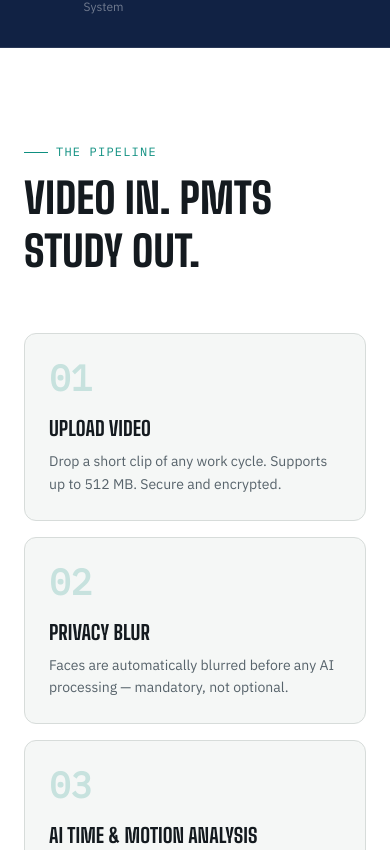
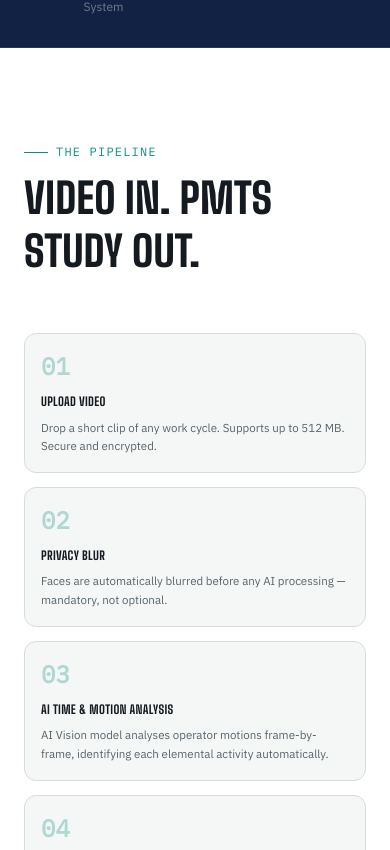
Before and after one commit to SWAYAMPATEL30/FactoryAnalysis, a React (Vite) app in the folder frontend/: page / in a window 390 px wide. Shown: the part 1054-1904 px from the top of the page. Built offline with nearby package versions, Linux system fonts and the light colour scheme.

Commit message:
fix: 7-step pipeline cards responsive layout, font sizes & padding in HomePage.tsx so long titles never overflow box boundaries

```diff
--- a/frontend/src/pages/marketing/HomePage.tsx
+++ b/frontend/src/pages/marketing/HomePage.tsx
@@ -97,9 +97,9 @@ export function HomePage() {
         </div>
       </section>
 
-      {/* ── 4-step workflow ─────────────────────────────────────────── */}
+      {/* ── 7-step workflow ─────────────────────────────────────────── */}
       <section className="py-24 bg-raised">
-        <div className="mx-auto max-w-7xl px-6">
+        <div className="mx-auto max-w-[1400px] px-6">
           <div className="mb-14">
             <div className="flex items-center gap-2 mb-3">
               <span className="inline-block h-px w-6 bg-accent" />
@@ -109,22 +109,33 @@ export function HomePage() {
               Video in. PMTS study out.
             </h2>
           </div>
-          <div className="grid grid-cols-1 sm:grid-cols-2 lg:grid-cols-4 xl:grid-cols-7 gap-4">
+
+          <div className="grid grid-cols-1 sm:grid-cols-2 md:grid-cols-3 lg:grid-cols-4 xl:grid-cols-7 gap-3.5">
             {STEPS.map((step, i) => (
               <motion.div
                 key={step.num}
-                initial={{ opacity: 0, y: 30 }}
+                initial={{ opacity: 0, y: 24 }}
                 whileInView={{ opacity: 1, y: 0 }}
                 viewport={{ once: true }}
-                transition={{ delay: i * 0.1 }}
-                className="relative p-6 rounded-xl border border-line bg-raised-2 hover:border-accent/40 hover:shadow-lg transition-all"
+                transition={{ delay: i * 0.07 }}
+                className="relative p-4 rounded-xl border border-line bg-raised-2 hover:border-accent/50 hover:shadow-md transition-all flex flex-col justify-between overflow-hidden group"
               >
-                <div className="font-mono text-4xl font-bold text-accent/20 mb-4">{step.num}</div>
-                <h3 className="font-display font-bold text-xl uppercase text-ink mb-2">{step.label}</h3>
-                <p className="text-sm text-ink-dim leading-relaxed">{step.desc}</p>
-                {i < STEPS.length - 1 && (
-                  <div className="hidden lg:block absolute top-1/2 -right-4 text-line-strong text-xl">→</div>
-                )}
+                <div>
+                  <div className="flex items-center justify-between mb-3">
+                    <span className="font-mono text-2xl font-black text-accent/30 group-hover:text-accent/60 transition-colors">
+                      {step.num}
+                    </span>
+                    {i < STEPS.length - 1 && (
+                      <span className="hidden xl:inline-block text-ink-faint/30 font-mono text-xs font-bold">
+                        →
+                      </span>
+                    )}
+                  </div>
+                  <h3 className="font-display font-bold text-xs uppercase tracking-wide text-ink mb-2 leading-snug break-words">
+                    {step.label}
+                  </h3>
+                  <p className="text-[11.5px] text-ink-dim leading-relaxed">{step.desc}</p>
+                </div>
               </motion.div>
             ))}
           </div>
```
